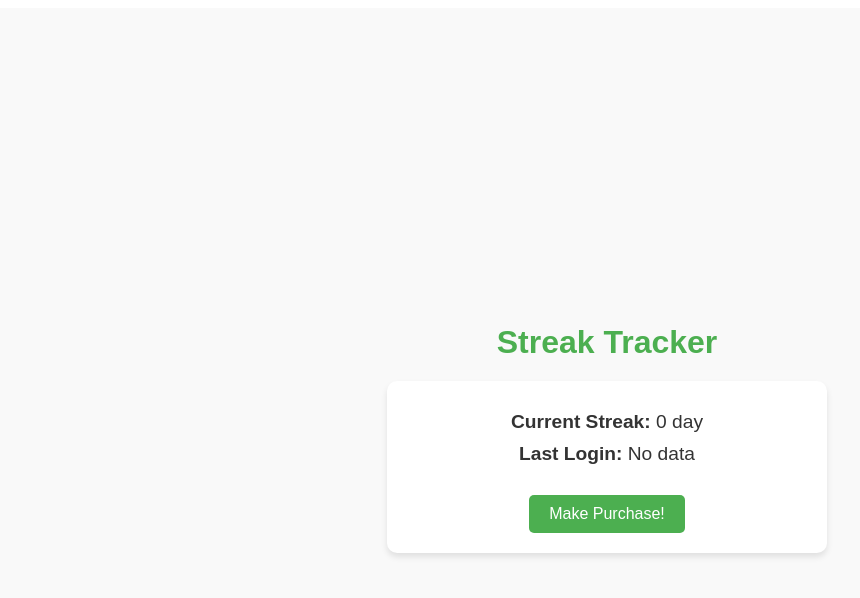
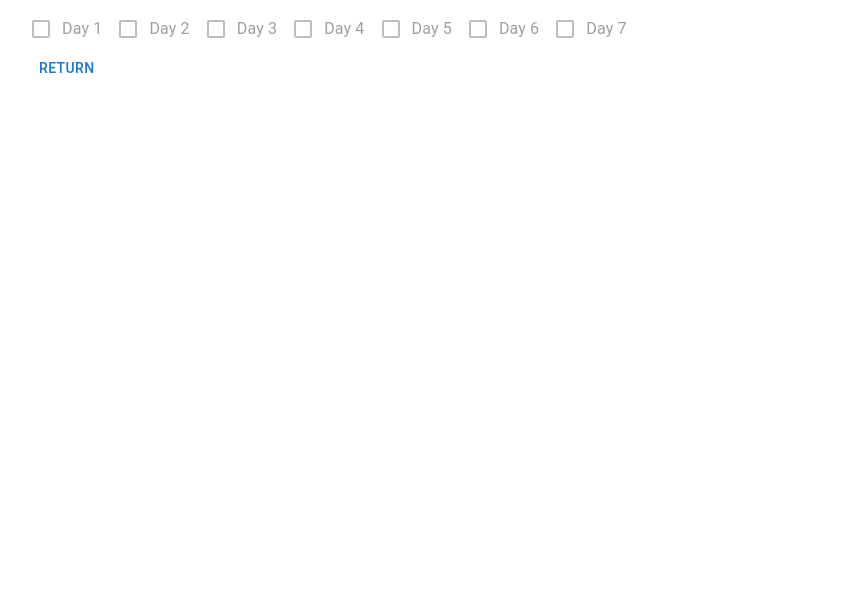
Before and after one commit to chinpcbenjamin/NUS-ShopBack-Hackathon, a Next.js app in the folder shoppies/: page /streak in a window 1280 px wide. Shown: the top 598 px of the page, without its empty margins (33-893 px from the left). Built offline with nearby package versions, Linux system fonts and the light colour scheme; no server answers.

Commit message:
Updated streak representation

```diff
--- a/shoppies/src/app/firebaseConfig.ts
+++ b/shoppies/src/app/firebaseConfig.ts
@@ -1,6 +1,6 @@
 import { initializeApp } from "firebase/app";
 import { collection, addDoc, getFirestore, getDocs, query, where, Timestamp, updateDoc } from 'firebase/firestore'
-import { createUserWithEmailAndPassword, getAuth, signOut, onAuthStateChanged, User } from 'firebase/auth';
+import { createUserWithEmailAndPassword, getAuth, signOut, onAuthStateChanged, User, browserLocalPersistence, setPersistence } from 'firebase/auth';
 
 const firebaseConfig = {
   apiKey: "AIzaSyCNs0dmj_xnh1BTd7F-31nZVH385mIYAK4",
--- a/shoppies/src/app/streak/page.tsx
+++ b/shoppies/src/app/streak/page.tsx
@@ -1,118 +1,74 @@
-'use client'
+"use client"
 
-import React, { useEffect, useState, CSSProperties } from 'react';
-import { differenceInDays, parseISO } from 'date-fns';
+import React, { useEffect, useState } from "react";
+import { getUserData } from "../firebaseConfig";
+import { Box, FormControlLabel, Checkbox, Container, Button } from "@mui/material";
+import {auth} from '../firebaseConfig'
+import { onAuthStateChanged } from "firebase/auth";
+import router from "next/router";
+import Router from "next/router";
 
-const StreakPage: React.FC = () => {
-    const [streakData, setStreakData] = useState<{streak : number; date : string}[]>(() => {
-        const storedData = localStorage.getItem('streakData');
-        return storedData ? JSON.parse(storedData) : [];
-    });
-    const [date, setDate] = useState<Date>(() => {
-        const storedDate = localStorage.getItem('date');
-        return storedDate ? new Date(storedDate) : new Date();
-    });
+export default function Streak() {
+    const [streak, setStreak] = useState<number[]>([])
+    const [user, setUser] = useState(null)
 
-    useEffect (() => {
-        localStorage.setItem('streakData', JSON.stringify(streakData));
-    }, [streakData]);
+    useEffect(() => {
+        // Set up the listener for auth state changes
+        const unsubscribe = onAuthStateChanged(auth, (user) => {
+          if (user) {
+            setUser(user); // If user is signed in, set user state
+          } else {
+            setUser(null); // If no user, set user to null;
+          }
+        });
+        return () => unsubscribe();
+      }, []);
 
-    function buy() {
-        const today = new Date();
-        const lastEntry = streakData[streakData.length - 1];
-        const previousDate = lastEntry ? new Date(lastEntry.date) : null;
-        const difference = previousDate ? differenceInDays(today, previousDate) : Infinity;
-
-        if (difference === 1) {
-            const newStreak = lastEntry.streak >= 7 ? 1 : lastEntry.streak + 1;
-            setStreakData([...streakData, { streak: newStreak, date: today.toISOString()}]);
-        } else if (difference > 1) {
-            setStreakData([...streakData, { streak: 1, date: today.toISOString()}]);
-        } else if (difference === 0) {
-            if (!lastEntry || lastEntry.streak === 0) {
-                setStreakData([...streakData, { streak: 1, date: today.toISOString()}]);
+    const setUp = async () => {
+        console.log(auth.currentUser)
+        if (auth.currentUser) {
+            const data = await getUserData()
+            if (data) {
+                setStreak(data["streak"])
             }
         }
-
     }
 
-    const [isHovered, setIsHovered] = useState(false);
+    setUp()
 
     return (
-        <div style={styles.container}>
-            <h1 style={styles.heading}>Streak Tracker</h1>
-            <div style={styles.card}>
-                <p style={styles.text}>
-                    <strong>Current Streak:</strong> {streakData.length ? streakData[streakData.length - 1].streak : 0} day
-                </p>
-                <p style={styles.text}>
-    <strong>Last Login:</strong>{' '}
-    {streakData.length
-        ? new Date(streakData[streakData.length - 1].date).toLocaleDateString(undefined, {
-              weekday: 'long',
-              year: 'numeric',
-              month: 'long',
-              day: 'numeric',
-          })
-        : 'No data'}
-</p>
-                <button
-                    style={{
-                        ...styles.button,
-                        backgroundColor: isHovered ? '#45a049' : '#4caf50',
-                    }}
-                    onMouseEnter={() => setIsHovered(true)}
-                    onMouseLeave={() => setIsHovered(false)}
-                    onClick={buy}
-                >
-                    Make Purchase!
-                </button>
-            </div>
-        </div>
-    );
+        <Container className=" bg-black h-screen w-screen">
+            <Box className='flex justify-center bg-black'>
+                <FormControlLabel
+                    control={<Checkbox checked={streak.length >= 1} disabled />}
+                    label="Day 1"
+                />
+                <FormControlLabel
+                    control={<Checkbox checked={streak.length >= 2} disabled />}
+                    label="Day 2"
+                />
+                <FormControlLabel
+                    control={<Checkbox checked={streak.length >= 3} disabled />}
+                    label="Day 3"
+                />
+                <FormControlLabel
+                    control={<Checkbox checked={streak.length >= 4} disabled />}
+                    label="Day 4"
+                />
+                <FormControlLabel
+                    control={<Checkbox checked={streak.length >= 5} disabled />}
+                    label="Day 5"
+                />
+                <FormControlLabel
+                    control={<Checkbox checked={streak.length >= 6} disabled />}
+                    label="Day 6"
+                />
+                <FormControlLabel
+                    control={<Checkbox checked={streak.length >= 7} disabled />}
+                    label="Day 7"
+                />
+            </Box>
+            <Button onClick={() => window.location.href = '../'}>Return</Button>
+        </Container>
+    )
 }
-
-const styles: { [key: string]: CSSProperties } = {
-    container: {
-        display: 'flex',
-        flexDirection: 'column',
-        alignItems: 'center',
-        justifyContent: 'center',
-        height: '100vh',
-        backgroundColor: '#f9f9f9',
-        fontFamily: 'Arial, sans-serif',
-        color: '#333',
-        padding: '20px',
-    },
-    heading: {
-        fontSize: '2rem',
-        marginBottom: '20px',
-        color: '#4caf50',
-    },
-    card: {
-        backgroundColor: '#fff',
-        padding: '20px',
-        borderRadius: '10px',
-        boxShadow: '0 4px 6px rgba(0, 0, 0, 0.1)',
-        textAlign: 'center',
-        maxWidth: '400px',
-        width: '100%',
-    },
-    text: {
-        fontSize: '1.2rem',
-        margin: '10px 0',
-    },
-    button: {
-        marginTop: '20px',
-        padding: '10px 20px',
-        fontSize: '1rem',
-        color: '#fff',
-        backgroundColor: '#4caf50',
-        border: 'none',
-        borderRadius: '5px',
-        cursor: 'pointer',
-        transition: 'background-color 0.3s ease',
-    },
-};
-
-export default StreakPage;
```
Also changed, not shown: shoppies/src/app/page.tsx (+29 -5 lines).
